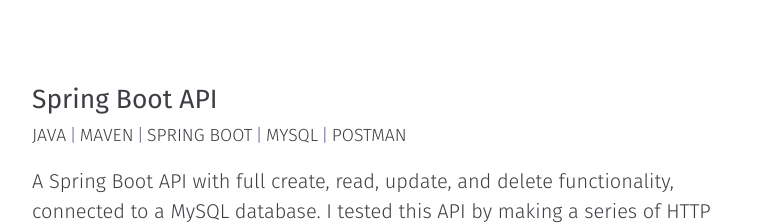
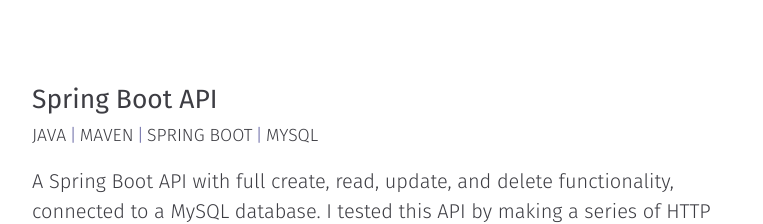
Before and after one commit to amydevlondon/Portfolio, a React (Create React App) app: page /projects in a window 1280 px wide. Shown: the part 980-1204 px from the top of the page, without its empty margins (258-1021 px from the left). Built offline with nearby package versions, Linux system fonts and the light colour scheme.

Commit message:
edit project languages

```diff
--- a/src/data.js
+++ b/src/data.js
@@ -43,7 +43,7 @@
     {
         id: 7,
         name: "Spring Boot API",
-        languages: ["Java", "Maven", "Spring Boot", "MySQL", "Postman"],
+        languages: ["Java", "Maven", "Spring Boot", "MySQL"],
         description: "A Spring Boot API with full create, read, update, and delete functionality, connected to a MySQL database. I tested this API by making a series of HTTP requests using Postman, and used MySQL Workbench to ensure that the data sent to the API persisted on each request.",
         code: "https://github.com/amydevlondon/CRUD-Api",
     },
```
